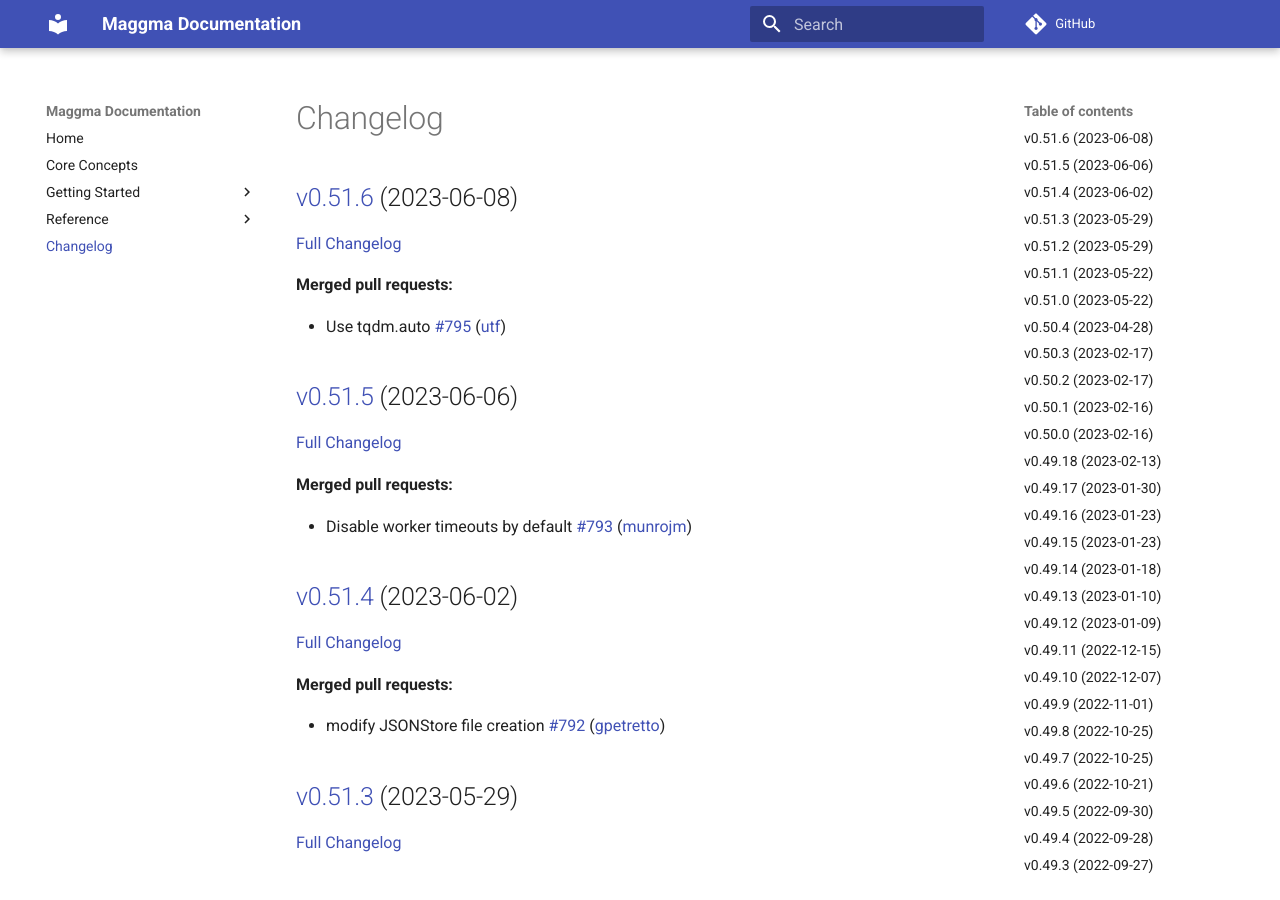
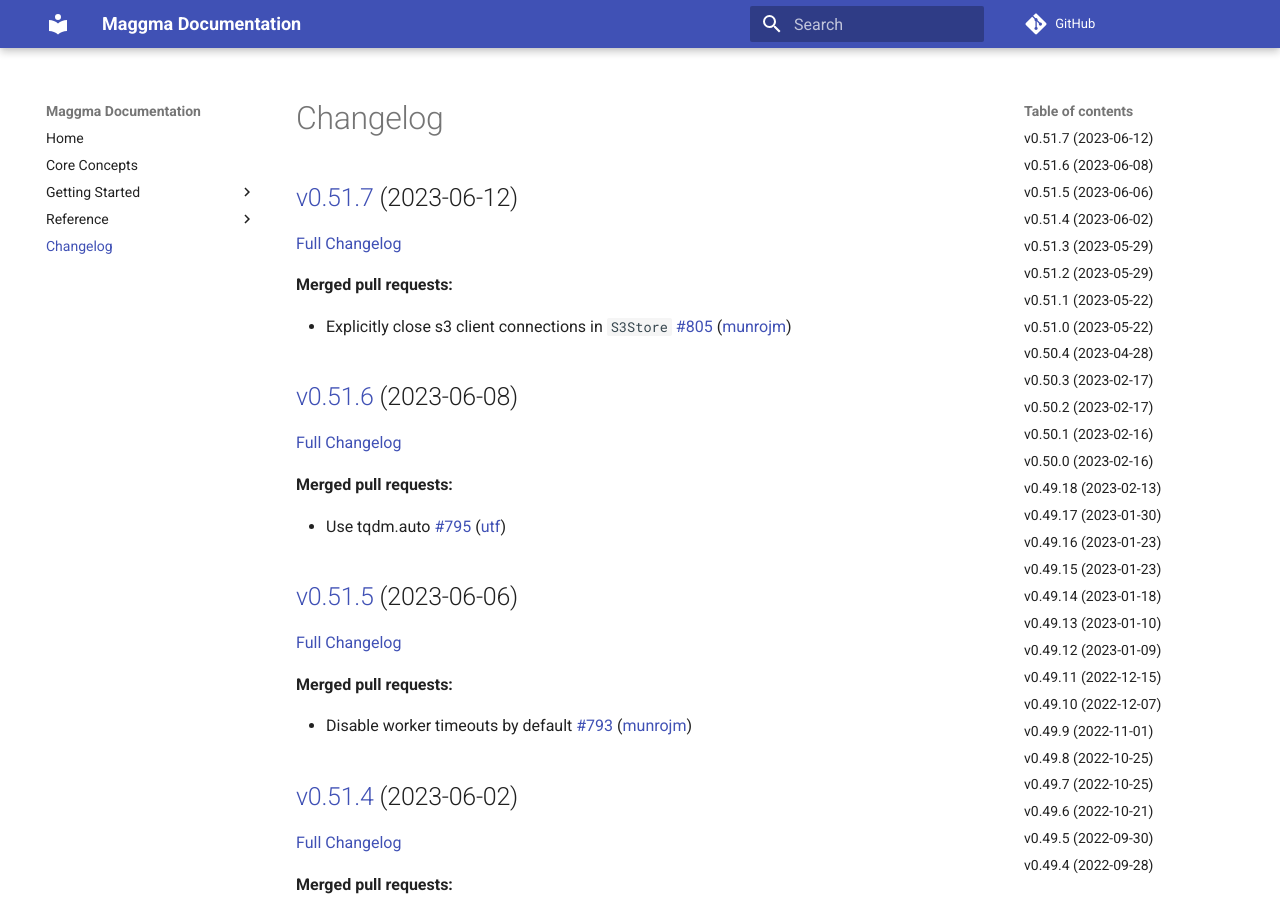
Before and after one commit to materialsproject/maggma, an MkDocs documentation site: the page built from docs/CHANGELOG.md, in a window 1280 px wide and 900 px high. Built offline with MkDocs 1.6.1 and Material for MkDocs 9.7.7, drawn with Linux system fonts in a browser that asks for light colours; comment, search, counter and statistics services are not loaded.

Commit message:
Updated CHANGELOG.md

```diff
--- a/docs/CHANGELOG.md
+++ b/docs/CHANGELOG.md
@@ -1,4 +1,12 @@
 # Changelog
+
+## [v0.51.7](https://github.com/materialsproject/maggma/tree/v0.51.7) (2023-06-12)
+
+[Full Changelog](https://github.com/materialsproject/maggma/compare/v0.51.6...v0.51.7)
+
+**Merged pull requests:**
+
+- Explicitly close s3 client connections in `S3Store` [\#805](https://github.com/materialsproject/maggma/pull/805) ([munrojm](https://github.com/munrojm))
 
 ## [v0.51.6](https://github.com/materialsproject/maggma/tree/v0.51.6) (2023-06-08)
 
```
